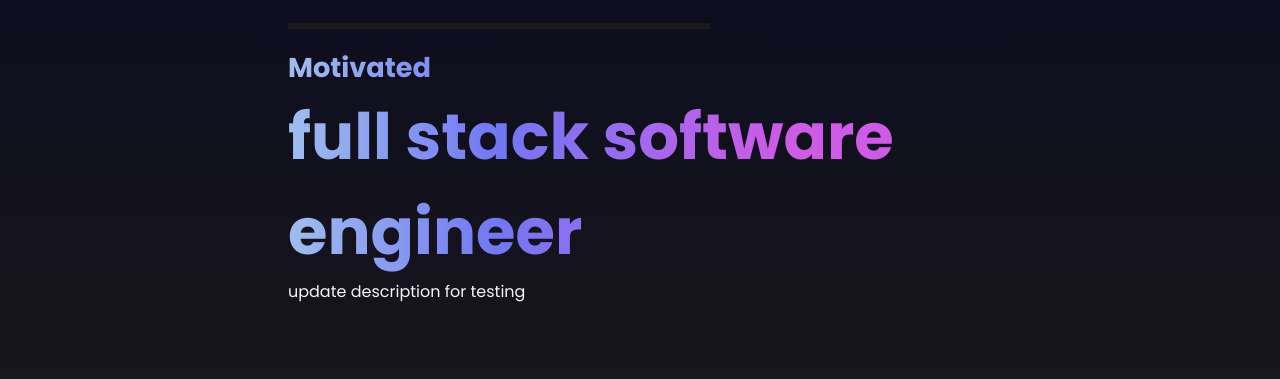
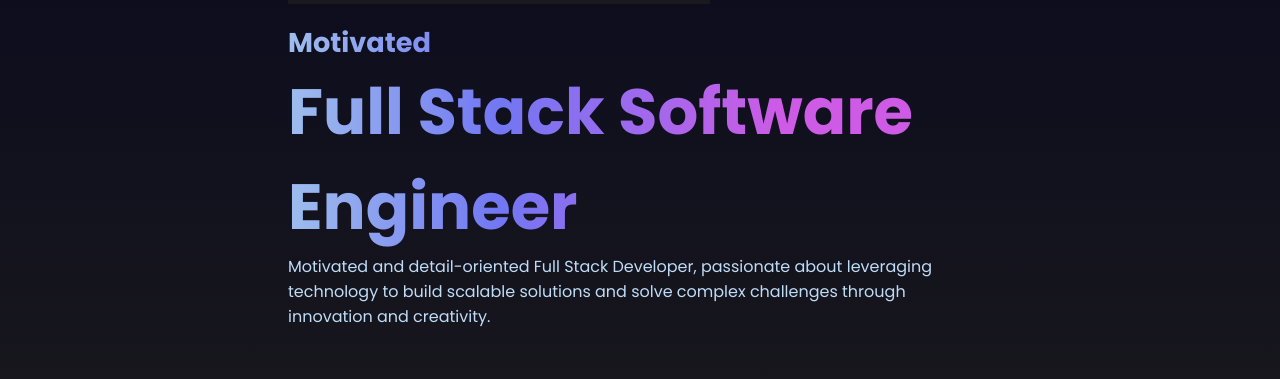
Before and after one commit to sarabjeethdm/test-react-pipeline, a React (Vite) app: page / in a window 1280 px wide. Shown: the part 320-699 px from the top of the page. Built offline with nearby package versions, Linux system fonts and the light colour scheme.

Commit message:
revert changes

```diff
--- a/src/Components/Home/Home.jsx
+++ b/src/Components/Home/Home.jsx
@@ -10,13 +10,12 @@ const Home = () => {
         <h1 className="big-text">Sarabjeet Singh</h1>
         <hr />
         <h2 className="small-text">Motivated</h2>
-        <h1 className="big-text">full stack software engineer</h1>
-        {/* <p className="micro-text">
+        <h1 className="big-text">Full Stack Software Engineer</h1>
+        <p className="micro-text">
           Motivated and detail-oriented Full Stack Developer, passionate about
           leveraging technology to build scalable solutions and solve complex
           challenges through innovation and creativity.
-        </p> */}
-        <p>update description for testing</p>
+        </p>
       </div>
       <div className="down-arrow"></div>
     </div>
```
